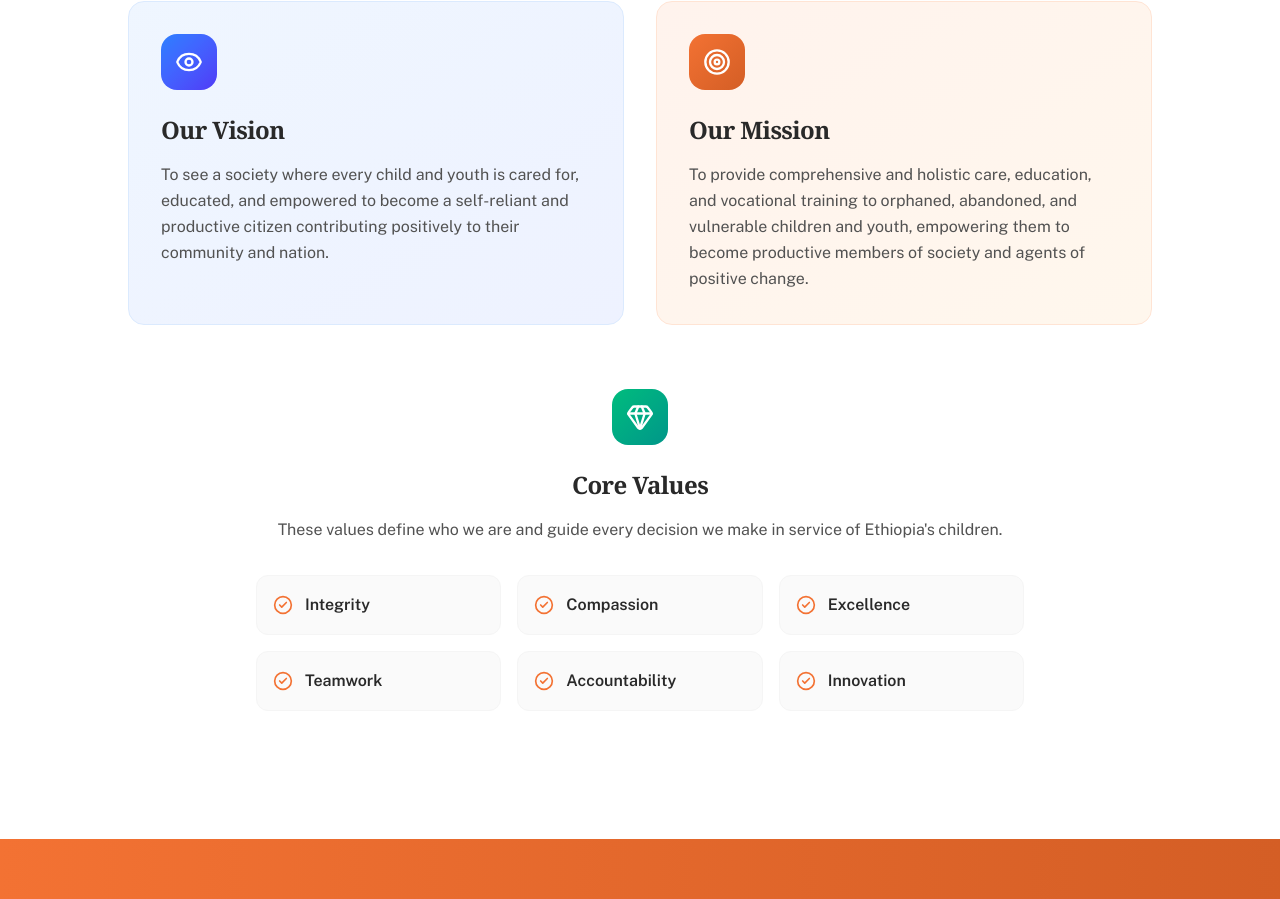
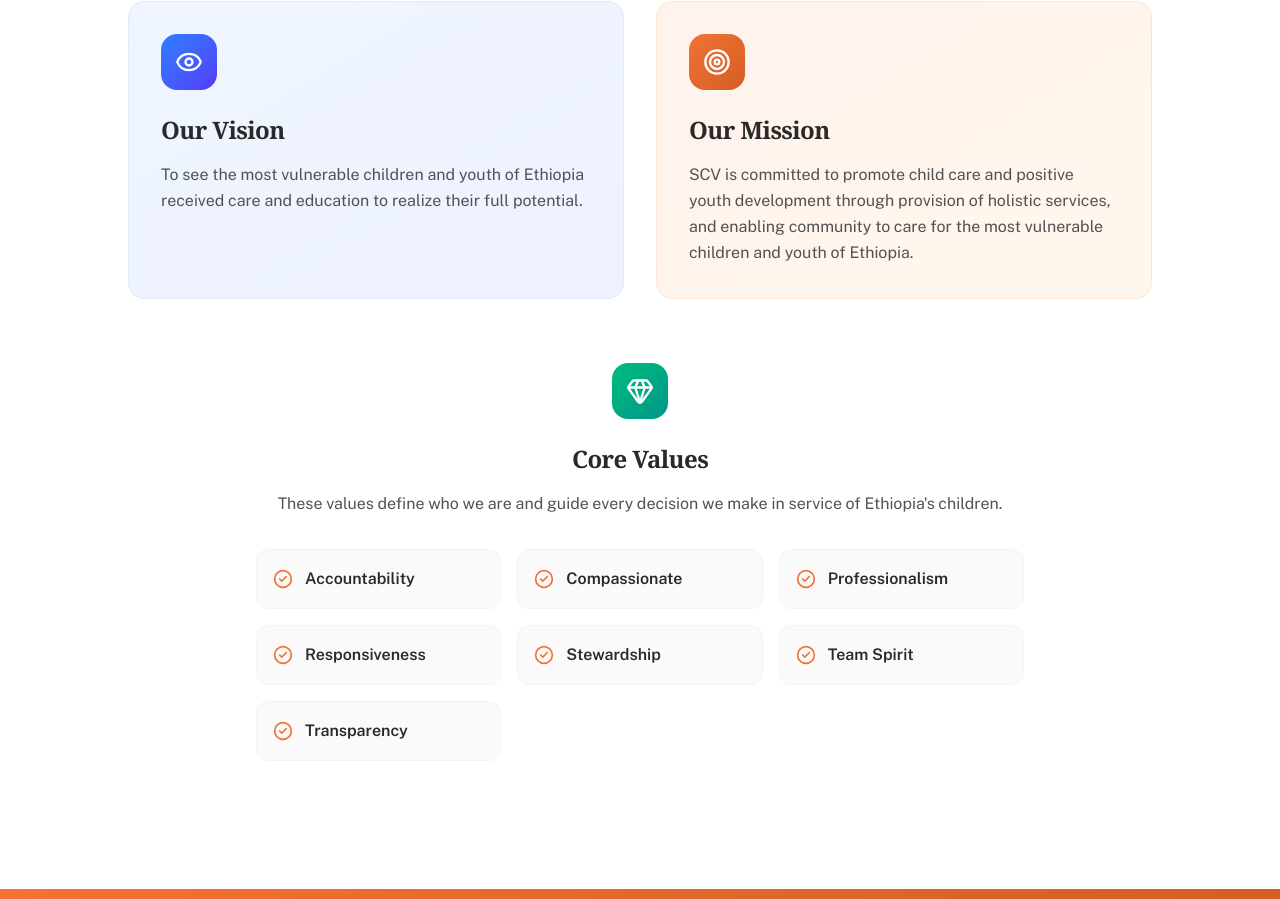
Before and after one commit to carlos2104445/scv, a Next.js app: page /about/vision-mission-core-values in a window 1280 px wide. Shown: the part 659-1558 px from the top of the page. Built offline with nearby package versions, Linux system fonts and the light colour scheme; no server answers.

Commit message:
feat: update vision, mission, and core values with exact legacy content

```diff
--- a/src/app/(site)/about/vision-mission-core-values/page.tsx
+++ b/src/app/(site)/about/vision-mission-core-values/page.tsx
@@ -5,7 +5,7 @@ import { Eye, Target, Gem, CheckCircle2 } from "lucide-react";
 import { PageHero } from "@/components/blocks/PageHero";
 
 const coreValues = [
-  "Integrity", "Compassion", "Excellence", "Teamwork", "Accountability", "Innovation",
+  "Accountability", "Compassionate", "Professionalism", "Responsiveness", "Stewardship", "Team Spirit", "Transparency"
 ];
 
 export default function VisionMissionPage() {
@@ -31,7 +31,7 @@ export default function VisionMissionPage() {
               </div>
               <h2 className="text-2xl font-bold text-brand-dark">Our Vision</h2>
               <p className="mt-4 text-neutral-600 leading-relaxed">
-                To see a society where every child and youth is cared for, educated, and empowered to become a self-reliant and productive citizen contributing positively to their community and nation.
+                To see the most vulnerable children and youth of Ethiopia received care and education to realize their full potential.
               </p>
             </motion.div>
 
@@ -44,7 +44,7 @@ export default function VisionMissionPage() {
               </div>
               <h2 className="text-2xl font-bold text-brand-dark">Our Mission</h2>
               <p className="mt-4 text-neutral-600 leading-relaxed">
-                To provide comprehensive and holistic care, education, and vocational training to orphaned, abandoned, and vulnerable children and youth, empowering them to become productive members of society and agents of positive change.
+                SCV is committed to promote child care and positive youth development through provision of holistic services, and enabling community to care for the most vulnerable children and youth of Ethiopia.
               </p>
             </motion.div>
           </div>
```
